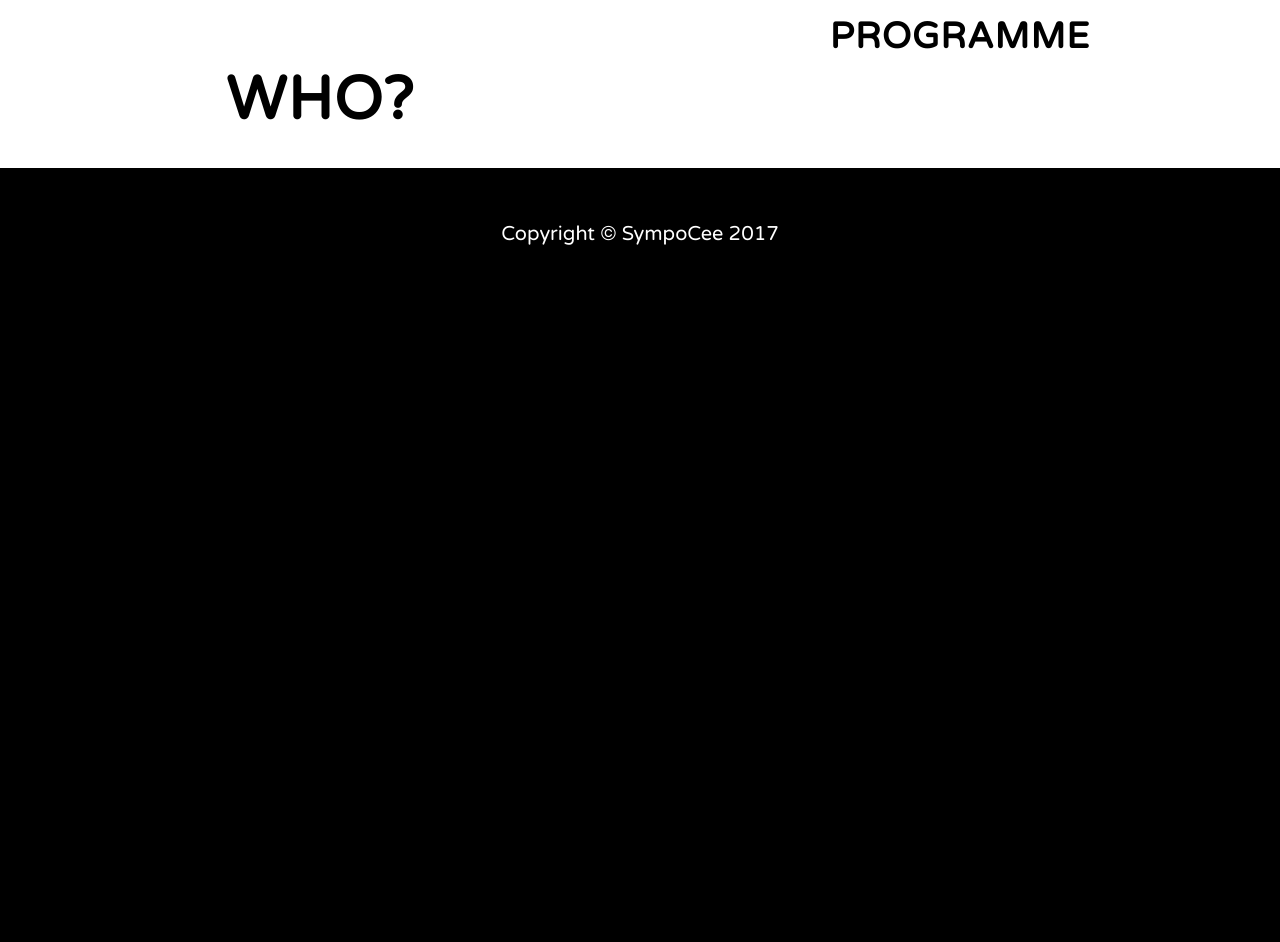
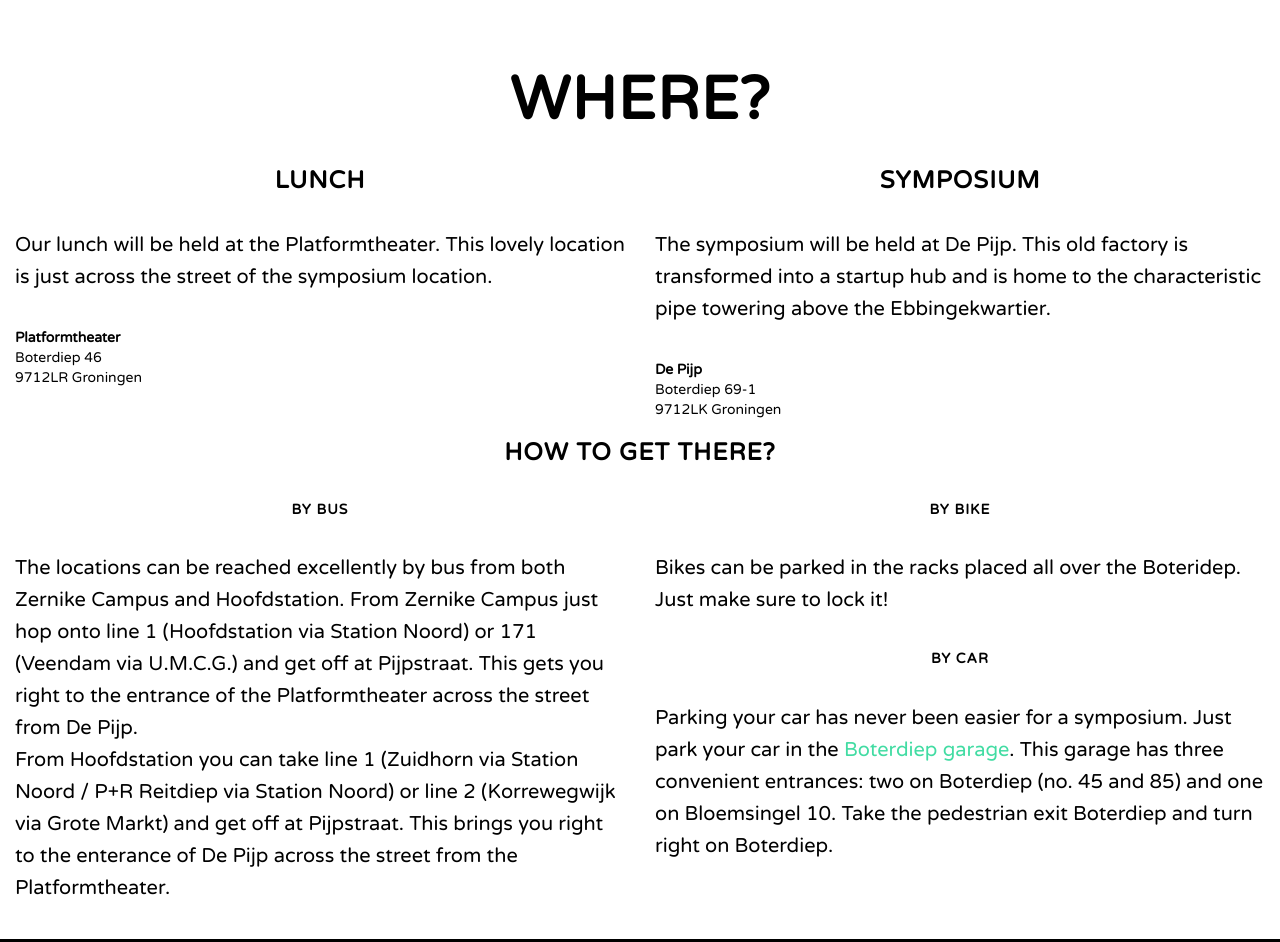
Before and after one commit to nickubels/sympocee1617, a plain HTML site: page index.html in a window 1280 px wide. Shown: the part 1085-2027 px from the top of the page. Before the commit the page ends 1385 px from the top, so only its background shows below. Drawn offline with nearby package versions, Linux system fonts and the light colour scheme; a web font is replaced by a local one.

Commit message:
Wrote some texts already

```diff
--- a/index.html
+++ b/index.html
@@ -96,15 +96,43 @@
         </div>
     </section>
 
-    <section id="location" class="content-section location text-center container-fluid">
+    <section id="location" class="content-section location container-fluid">
+        <h1 class="custom-header text-center">Where?</h1>
         <div class="row">
             <div class="col-md-6">
-                <h1 class="custom-header">Who?</h1>
+                <h3 class="text-center">Lunch</h3>
+				<p>Our lunch will be held at the Platformtheater. This lovely location is just across the street of the symposium location.
+				</p>
+				<address>
+					<strong>Platformtheater</strong><br>
+					Boterdiep 46<br>
+					9712LR Groningen<br>
+				</address>
+			</div>
+            <div class="col-md-6">
+                <h3 class="text-center">Symposium</h3>
+				<p>The symposium will be held at De Pijp. This old factory is transformed into a startup hub and is home to the characteristic pipe towering above the Ebbingekwartier.
+				</p>
+				<address>
+					<strong>De Pijp</strong><br>
+					Boterdiep 69-1<br>
+					9712LK Groningen<br>
+				</address>
             </div>
-
-            <div class="col-md-6">
-                <h1>Programme</h1>
-            </div>
+        </div>
+        <div class="row">
+	        <h3 class="text-center">How to get there?</h3>
+        	<div class="col-md-6">
+            	<h5 class="text-center">By bus</h5>
+            	<p>The locations can be reached excellently by bus from both Zernike Campus and Hoofdstation. From Zernike Campus just hop onto line 1 (Hoofdstation via Station Noord) or 171 (Veendam via U.M.C.G.) and get off at Pijpstraat. This gets you right to the entrance of the Platformtheater across the street from De Pijp. <br>
+	            From Hoofdstation you can take line 1 (Zuidhorn via Station Noord / P+R Reitdiep via Station Noord) or line 2 (Korrewegwijk via Grote Markt) and get off at Pijpstraat. This brings you right to the enterance of De Pijp across the street from the Platformtheater.</p>
+			</div>
+			<div class="col-md-6">
+            	<h5 class="text-center">By bike</h5>
+            	<p>Bikes can be parked in the racks placed all over the Boteridep. Just make sure to lock it!</p>
+            	<h5 class="text-center">By car</h5>
+            	<p>Parking your car has never been easier for a symposium. Just park your car in the <a href="https://www.parkeren050.nl/parkeren-groningen/parkeergarage-boterdiep">Boterdiep garage</a>. This garage has three convenient entrances: two on Boterdiep (no. 45 and 85) and one on Bloemsingel 10. Take the pedestrian exit Boterdiep and turn right on Boterdiep.</p>
+			</div>
         </div>
     </section>
 
```
